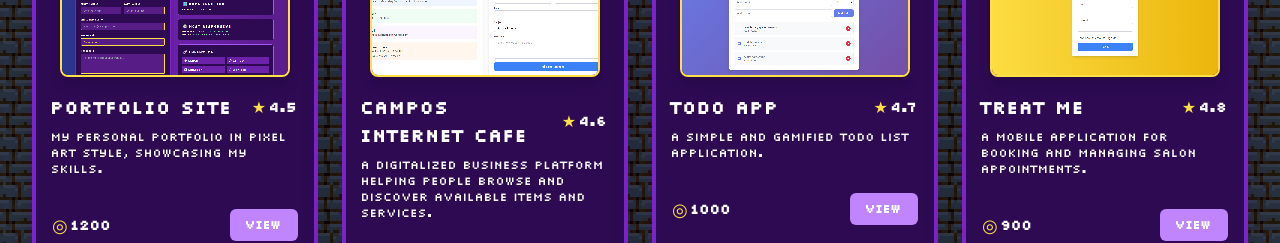
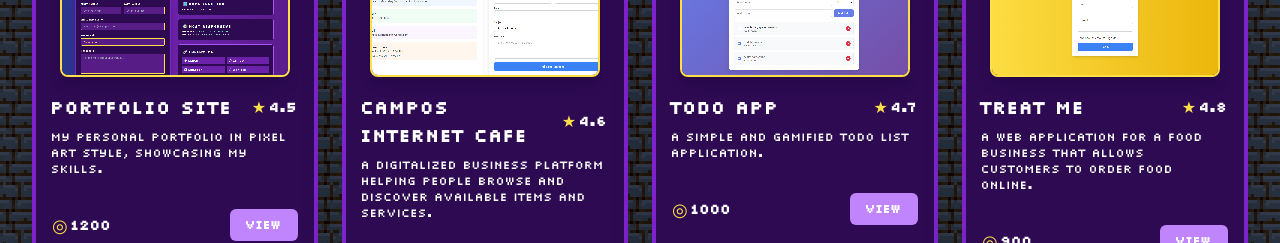
Before and after one commit to Karlcamp162/Personal-Portfolio, a React (Create React App) app: page /Gallery in a window 1280 px wide. Shown: the part 1060-1303 px from the top of the page. Built offline with nearby package versions, Linux system fonts and the light colour scheme.

Commit message:
fixed desc

```diff
--- a/src/pages/Gallery.js
+++ b/src/pages/Gallery.js
@@ -92,7 +92,7 @@ const projectPreview = [
   {
     img: treatmeImages[0],
     title: 'Treat Me',
-    desc: 'A mobile application for booking and managing salon appointments.',
+    desc: 'A web application for a food business that allows customers to order food online.',
     images: treatmeImages
   }
 ]
```
